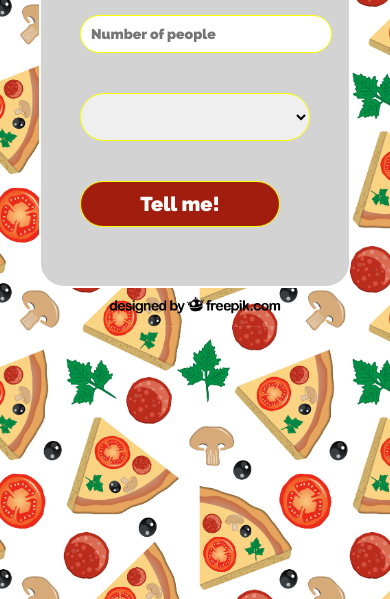
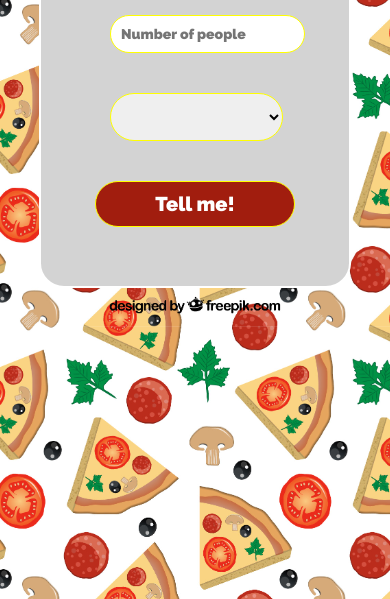
Before and after one commit to weineversleeps/weineversleeps.github.io, a plain HTML site: page index.html in a window 390 px wide. Shown: the part 245-844 px from the top of the page. Drawn offline with nearby package versions, Linux system fonts and the light colour scheme.

Commit message:
css tweaks
centered

```diff
--- a/css/style.css
+++ b/css/style.css
@@ -14,6 +14,7 @@
 	margin: 10%;
 	border-radius: 25px;
 	border: 2px solid white;
+	text-align: center;
 }
 
 #title {
@@ -29,12 +30,12 @@
 	width: 30%;
 	font-family: 'Raleway', sans-serif;
 	font-size: 14px;
-	margin: 20px 0;
+	margin: 50px 30px;
 	border: 1px solid yellow;
 	box-shadow: none;
 	padding: 10px;
 	border-radius: 25px;
-	float: center;
+
 }
 
 select {
@@ -43,13 +44,16 @@
 	width: 30%;
 	font-family: 'Raleway', sans-serif;
 	font-size: 14px;
-	margin: 20px 0;
+	margin: 50px 30px;
 	border: 1px solid yellow;
 	box-shadow: none;
 	padding: 10%;
 	border-radius: 25px;
-	align-content: center;
 
+}
+
+#inputs {
+	display: center;
 }
 
 button {
@@ -78,29 +82,32 @@
 }
 
 @media screen and (max-width: 940px){
-	select {
-		padding: 10%;
-		width: 100%;
+	input {
+		width: 75%;
 		font-family: 'Raleway', sans-serif;
 		font-size: 14px;
-		margin: 20px 0;
+		margin: 20px 30px;
 		border: 1px solid yellow;
 		box-shadow: none;
-		padding: 10%;
 		border-radius: 25px;
-		align-content: center;
 
 	}
 
-		input {
+	select {
 		padding: 10%;
-		width: 100%;
+		height: 35px;
+		width: 75%;
 		font-family: 'Raleway', sans-serif;
 		font-size: 14px;
-		margin: 20px 0;
+		margin: 20px 30px;
 		border: 1px solid yellow;
 		box-shadow: none;
-		padding: 10px;
 		border-radius: 25px;
-		float: center;
+
 	}
+
+	#inputs {
+	display: center;
+}
+
+};
--- a/index.html
+++ b/index.html
@@ -12,9 +12,10 @@
 <body>
 	<div id="container">
 		<div id="title">
-			<h1>HOW MANY PIZZAS SHOULD I ORDER?</h1>
+			<center><h1>HOW MANY PIZZAS SHOULD I ORDER?</h1></center>
 		</div>
 
+		<div id="inputs">
 		<input type="text" id="people" placeholder="Number of people">
 		<select>
 			<option selected="selected">How hungry are you?</option>
@@ -22,9 +23,10 @@
 			<option value="hungry">Hungry</option>
 			<option value="starving">Omg starving</option>
 		</select>
+		</div>
 		<p>
-			<button type="submit" name="submit" id="submit" class="custom">Tell me!</button>
-			<p id="output"></p>
+			<center><button type="submit" name="submit" id="submit" class="custom">Tell me!</button></center>
+			<center><p id="output"></p></center>
 		</p>
 
 	</div>
```
Lines whose indentation alone changed are shown as unchanged.
